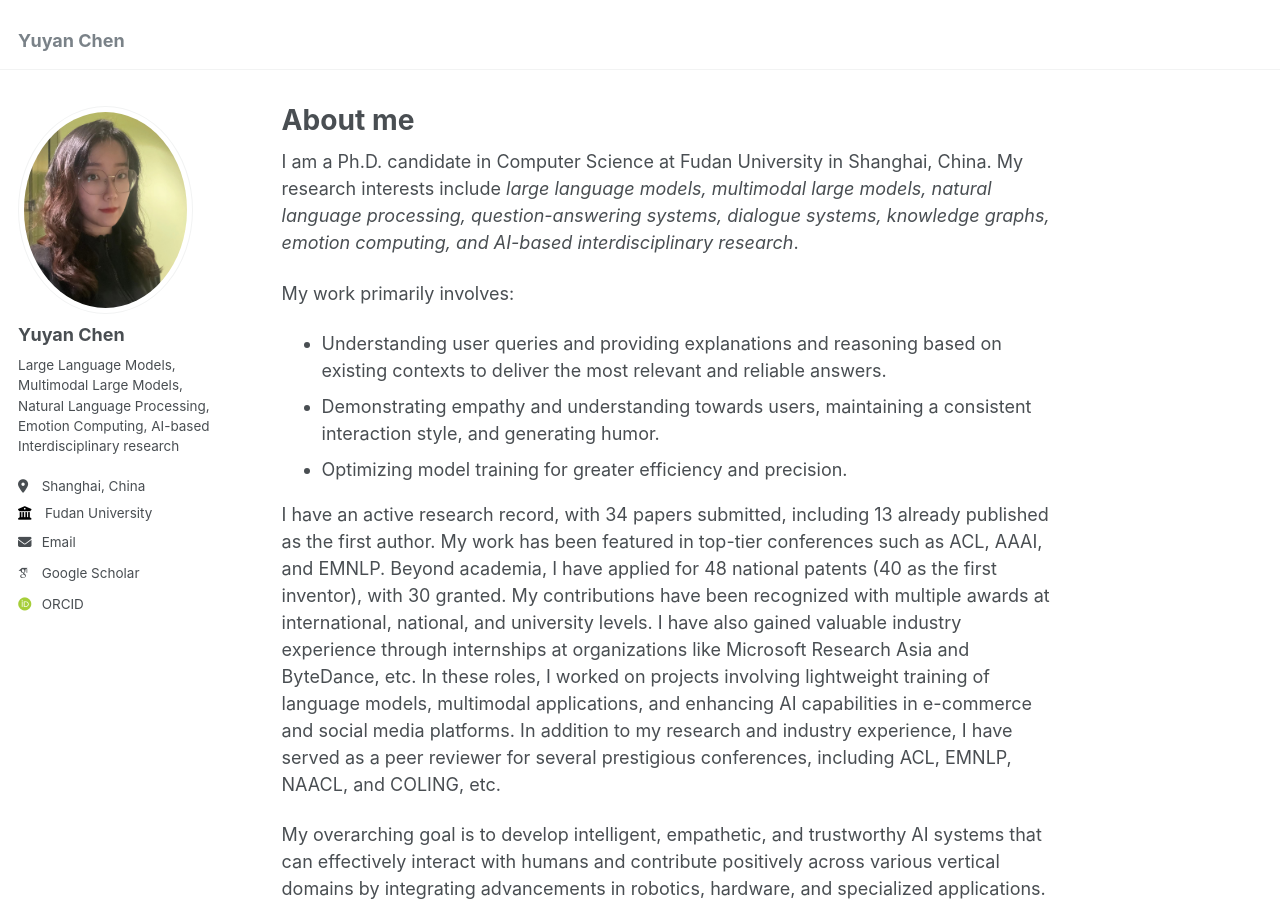
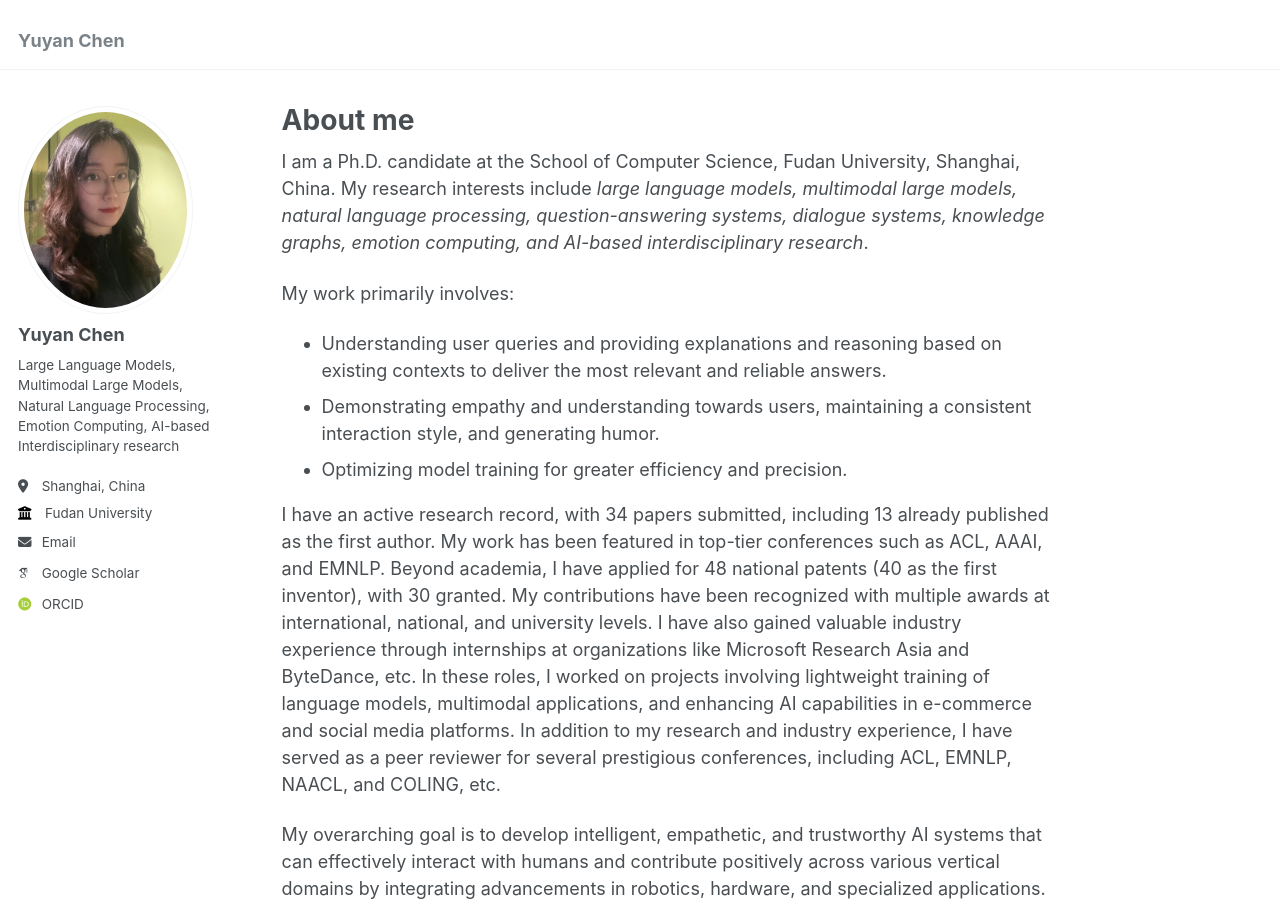
Before and after one commit to Yukyin/Yukyin.github.io, a Jekyll site: the page built from _pages/about.md, in a window 1280 px wide and 900 px high. Built offline with Jekyll 4.4.1, drawn with Linux system fonts in a browser that asks for light colours; some web fonts are replaced.

Commit message:
Initial commit

```diff
--- a/_pages/about.md
+++ b/_pages/about.md
@@ -9,7 +9,7 @@ redirect_from:
 ---
 
 
-I am a Ph.D. candidate in Computer Science at Fudan University in Shanghai, China. My research interests include <i>large language models, multimodal large models, natural language processing, question-answering systems, dialogue systems, knowledge graphs, emotion computing, and AI-based interdisciplinary research</i>.
+I am a Ph.D. candidate at the School of Computer Science, Fudan University, Shanghai, China. My research interests include <i>large language models, multimodal large models, natural language processing, question-answering systems, dialogue systems, knowledge graphs, emotion computing, and AI-based interdisciplinary research</i>.
 
 My work primarily involves:
 
```
